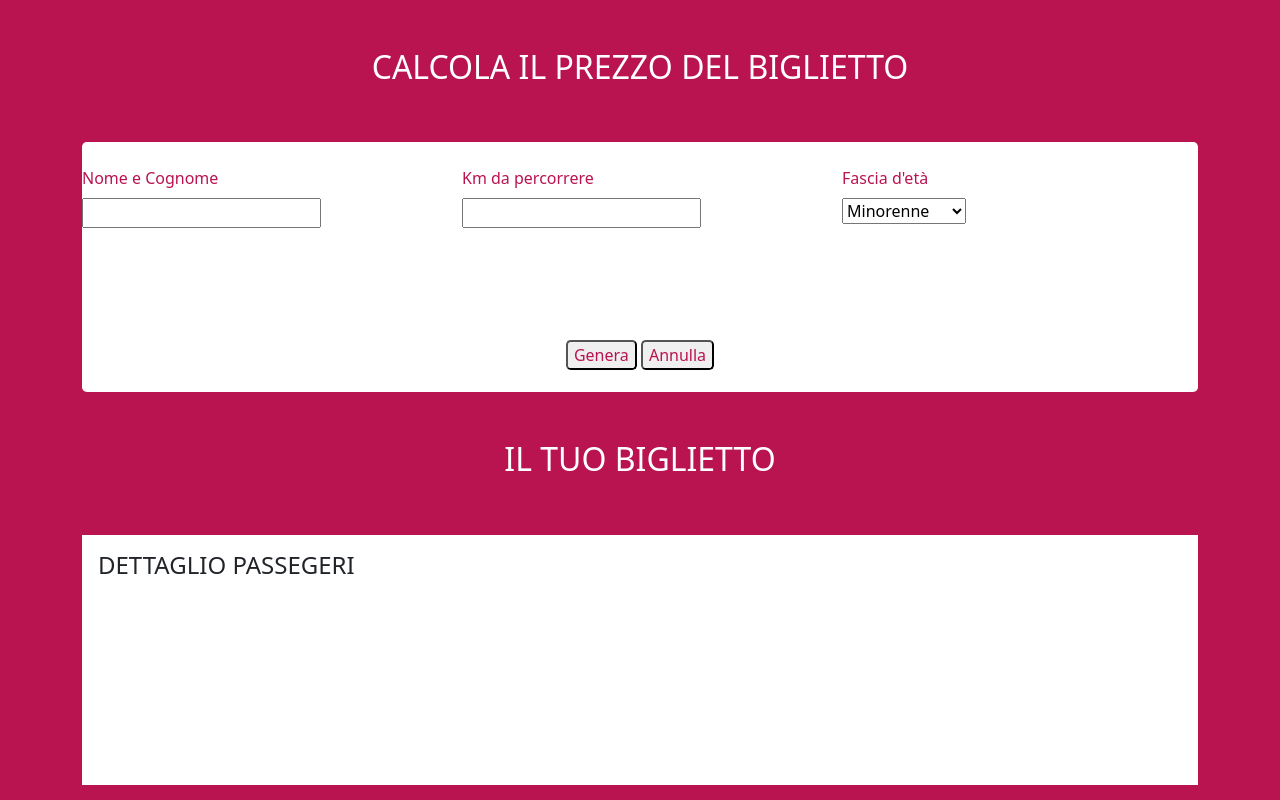
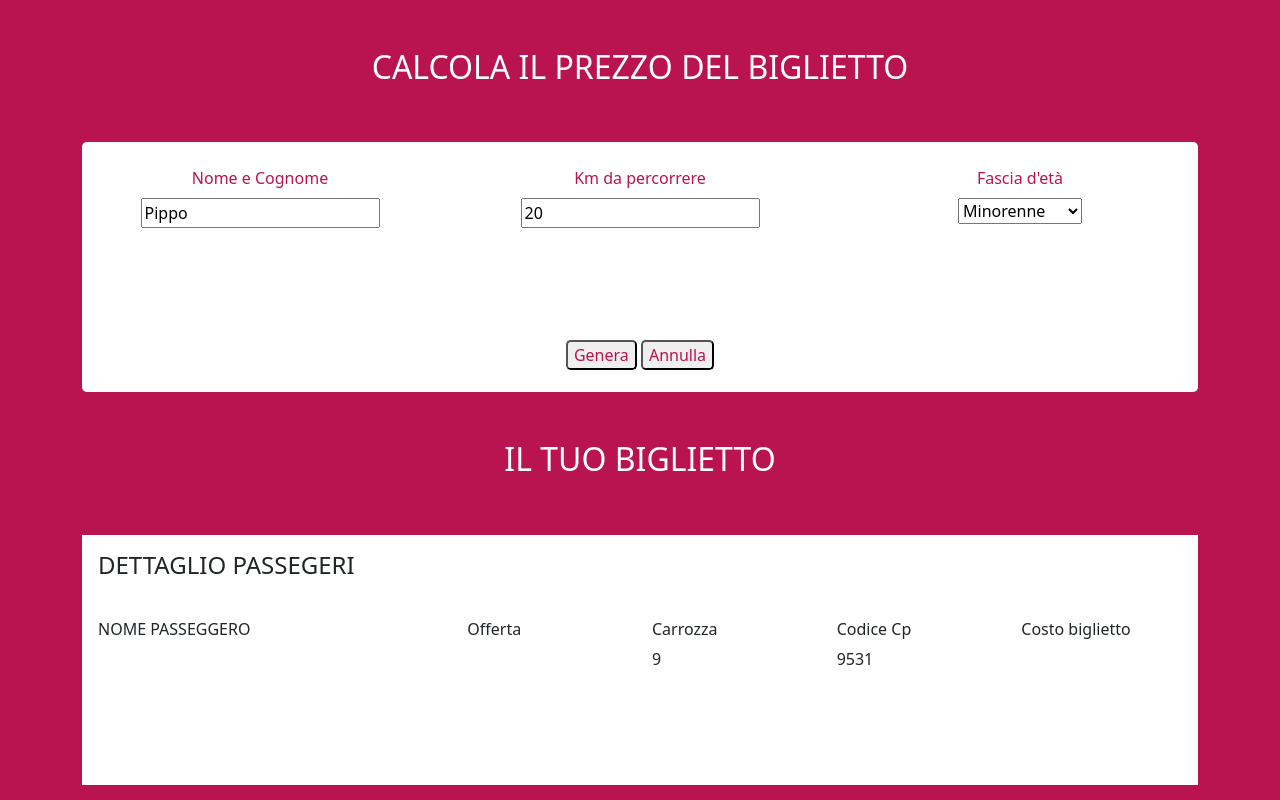
Before and after one commit to La-wii/js-biglietto-treno-form, a plain HTML site: page index.html in a window 1280 px wide. Drawn offline with nearby package versions, Linux system fonts and the light colour scheme.

Commit message:
cp + carozza

```diff
--- a/index.html
+++ b/index.html
@@ -28,23 +28,23 @@
             <div class="row my-5">
 
                 <!-- inizio nome -->
-                <div class="col-4 py-3">
+                <div class="col-4 py-3 text-center">
                     <label for="nome" class="pink py-2">Nome e Cognome</label>
                     <br>
-                    <input type="text" id="nome">
+                    <input type="text" id="nome" value="Pippo">
                 </div>
                 <!-- fine nome -->
 
                 <!-- inizio km -->
-                <div class="col-4 py-3">
+                <div class="col-4 py-3 text-center">
                     <label for="km" class="pink py-2">Km da percorrere</label>
                     <br>
-                    <input type="number" id="km">
+                    <input type="number" id="km" value="20">
                 </div>
                 <!-- fine km -->
 
                 <!-- inizio eta -->
-                <div class="col-4 py-3">
+                <div class="col-4 py-3 text-center">
 
                     <label for="eta" class="pink py-2">Fascia d'età</label>
                     <br>
@@ -110,20 +110,42 @@
 
 
 
-            <div class="row">
-                <div class="col-3">
+            <div class="row p-3">
+                <!-- inzio nome passeggero -->
+                <div class="col-4">
+                    <h6 class="text-uppercase">nome passeggero</h6>
+                    <p id="nome-utente"></p>
+                </div>
+                <!-- inzio fine passeggero -->
+
+                <!-- inizio offerta -->
+                <div class="col-2">
+                    <h6>Offerta</h6>
+                </div>
+                <!-- fine offerta -->
+
+                <!-- inizio carrozza -->
+                <div class="col-2">
+                    <h6>Carrozza</h6>
+                    <div id="numero-carozza">
+
+                    </div>
+                </div>
+                <!-- fine carrozza -->
+
+                <!-- inizio codice cp -->
+                <div class="col-2">
+                    <h6>Codice Cp</h6>
+                    <div id="numero-cp"></div>
 
                 </div>
-                <div class="col-3">
+                <!-- fine codice cp -->
 
+                <!-- inizio costo biglietto -->
+                <div class="col-2">
+                    <h6>Costo biglietto</h6>
                 </div>
-                <div class="col-3">
-
-                </div>
-
-                <div class="col-3">
-
-                </div>
+                <!-- fine costo biglietto -->
             </div>
 
         </div>
```
